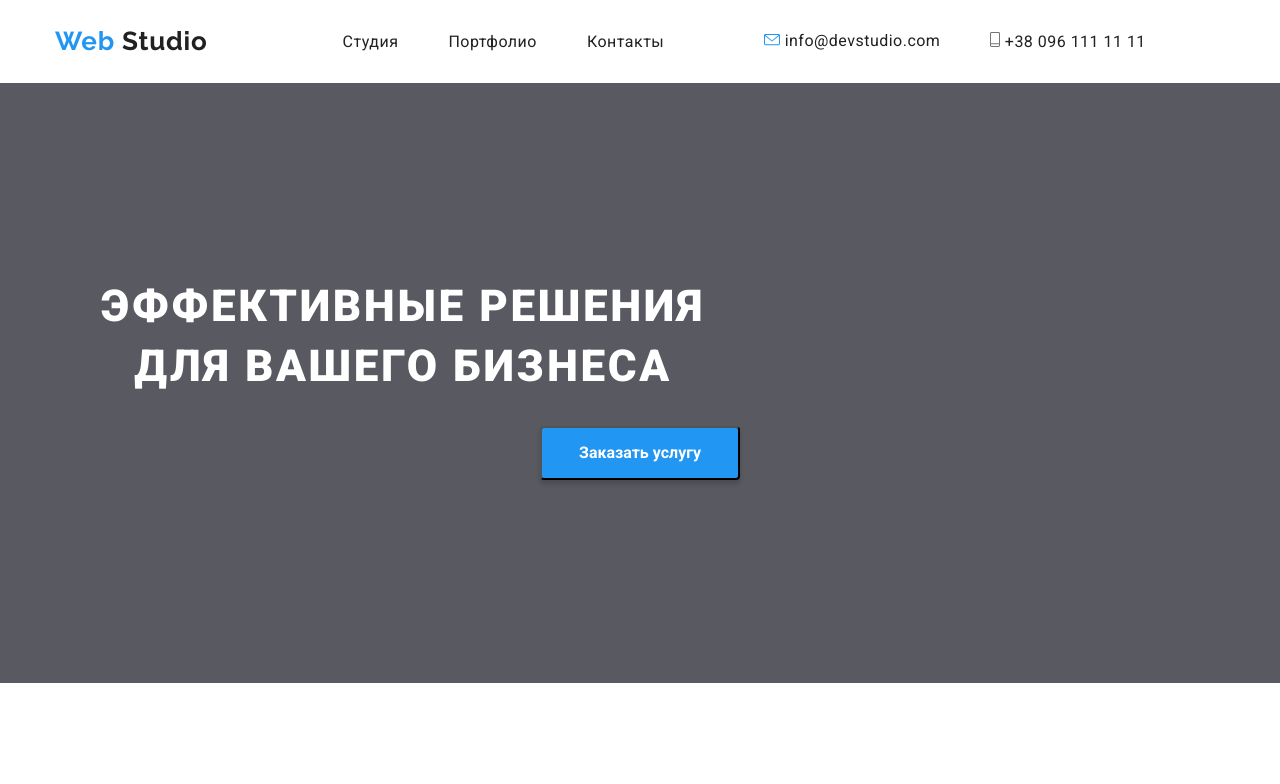
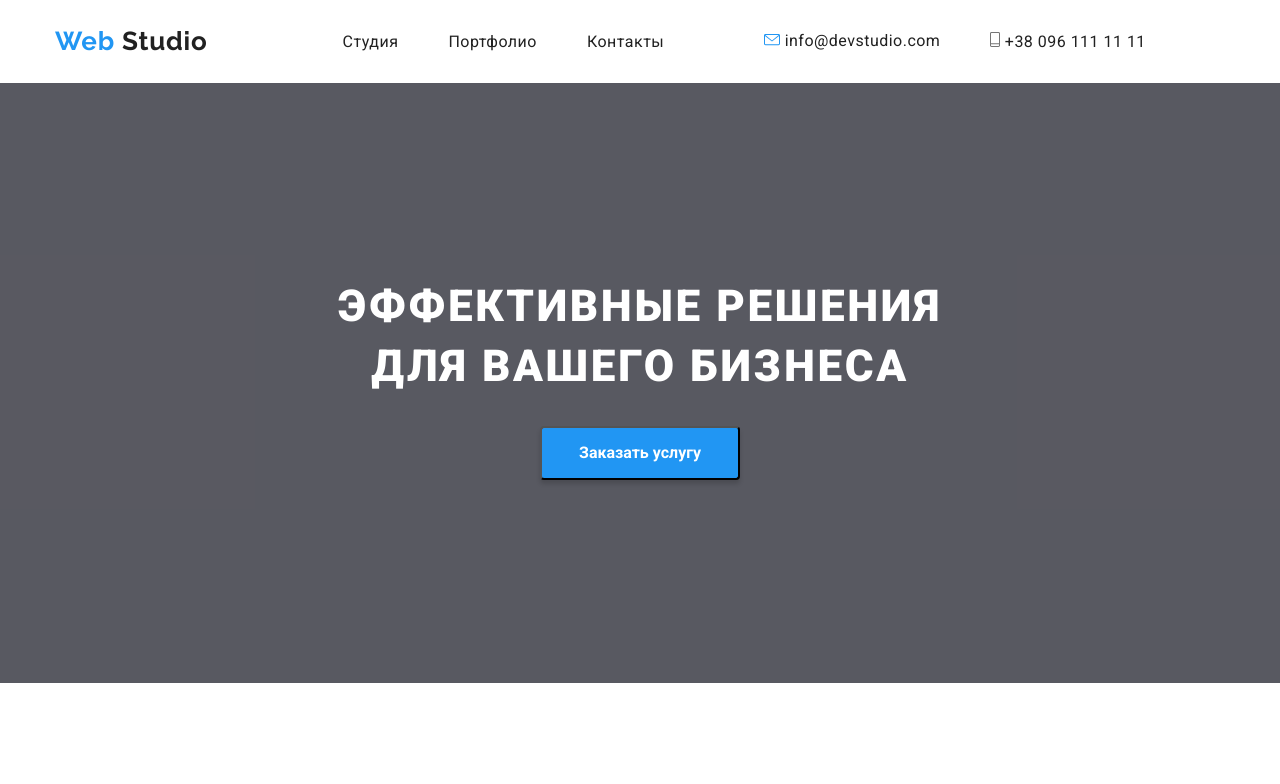
Before and after one commit to ljubik/goit-markup-hw-03, a plain HTML site: page index.html in a window 1280 px wide. Shown: the top 784 px of the page. Drawn offline with Linux system fonts and the light colour scheme.

Commit message:
fix hero

```diff
--- a/css/style.css
+++ b/css/style.css
@@ -126,7 +126,7 @@ a:focus {
 	justify-content: center;
 }
 
-.btn-hero-center {
+.hero-center {
 	display: flex;
 	align-items: center;
 	align-items: center;
--- a/index.html
+++ b/index.html
@@ -53,8 +53,10 @@
 			<section class="hero flex" title="Order a service">
 				<div class="container">
 					<!-- <div class="wrapper"> -->
-						<h1 class="hero-high-text">Эффективные решения для вашего бизнеса</h1>
-						<div class="btn-hero-center">
+						<div class="hero-center">
+							<h1 class="hero-high-text">Эффективные решения для вашего бизнеса</h1>
+						</div>
+						<div class="hero-center">
 							<button class="btn-hero">Заказать услугу</button>
 						</div>
 							<!-- </div> -->
```
